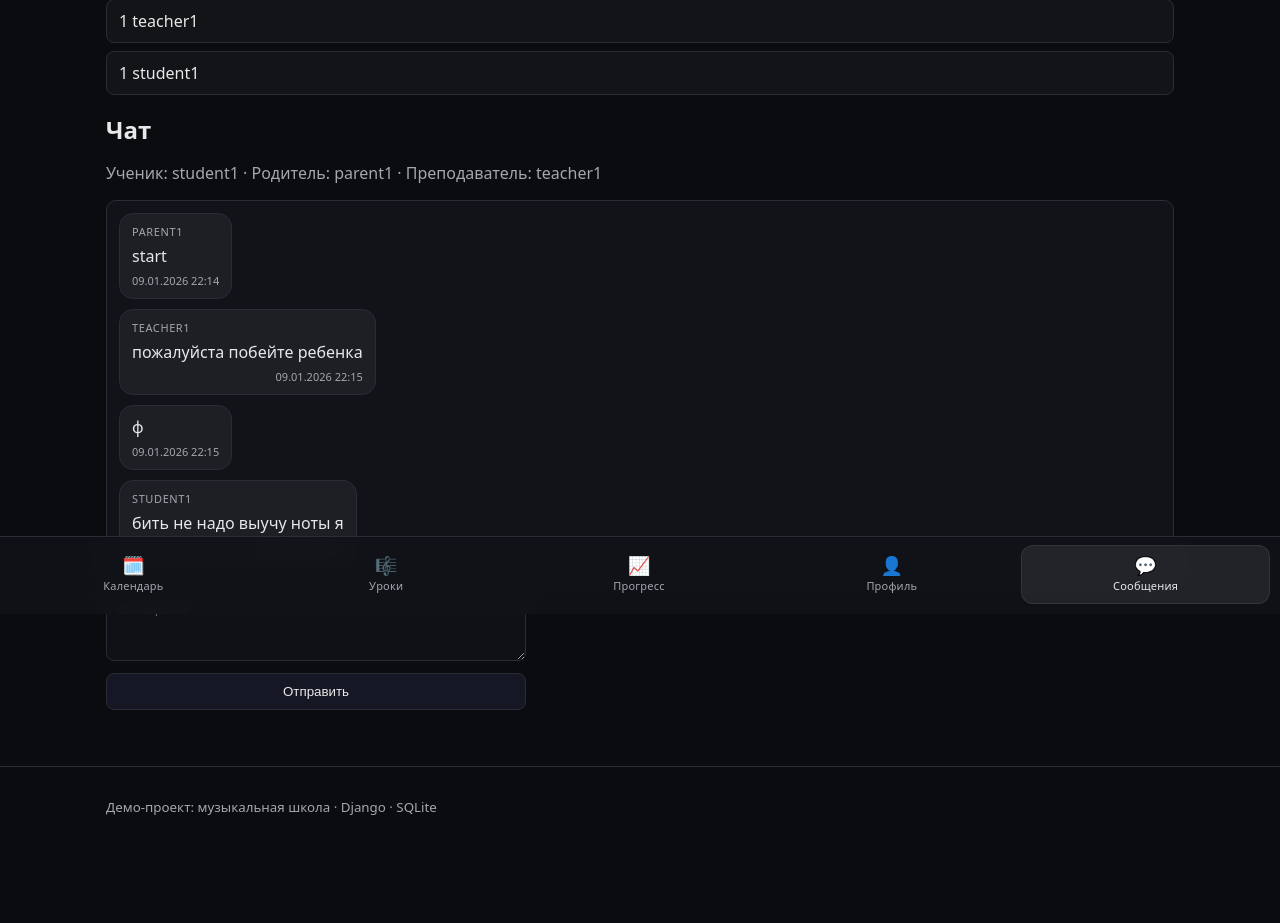
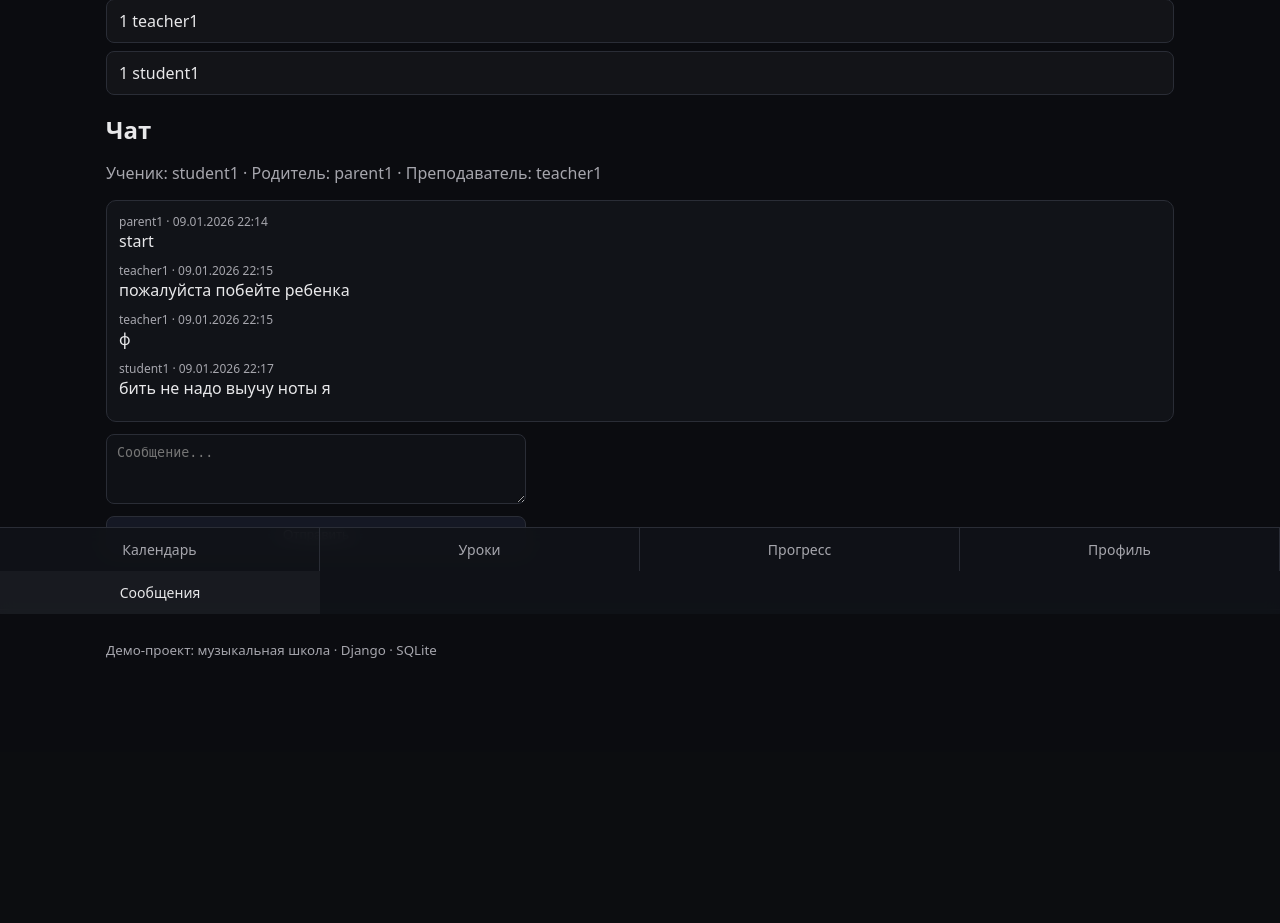
Before and after one commit to Sinezub2/music-Gradebook, a Django app: page /messages/1/ in a window 1280 px wide. Shown: the part 186-1109 px from the top of the page. After the commit the page ends 844 px from the top, so only its background shows below. Run offline with Django 4.2, Linux system fonts and the light colour scheme; a user stored in the database is signed in; data comes from the database, SQL or seed files in the repository.

Commit message:
Revert "Polish bottom navigation and chat layout"

```diff
--- a/static/css/main.css
+++ b/static/css/main.css
@@ -137,7 +137,7 @@ textarea { min-height: 70px; resize: vertical; }
 .input-score { max-width: 120px; }
 /* ===== Bottom navigation (fixed) ===== */
 body {
-  padding-bottom: 78px; /* space for bottom nav */
+  padding-bottom: 64px; /* space for bottom nav */
 }
 
 .bottom-nav {
@@ -150,47 +150,31 @@ body {
   background: rgba(17, 19, 24, 0.92);
   backdrop-filter: blur(8px);
 
-  display: flex;
-  gap: 6px;
-  padding: 8px 10px 10px;
+  display: grid;
+  grid-template-columns: repeat(4, 1fr);
   z-index: 1000;
 }
 
 .bottom-link {
-  flex: 1;
-  min-width: 0;
   text-align: center;
-  padding: 10px 6px;
+  padding: 12px 10px;
   color: var(--muted);
-  font-size: 12px;
-  border-radius: 12px;
-  display: flex;
-  flex-direction: column;
-  align-items: center;
-  justify-content: center;
-  gap: 4px;
+  font-size: 14px;
+  border-right: 1px solid var(--border);
+}
+
+.bottom-link:last-child {
+  border-right: none;
 }
 
 .bottom-link:hover {
   color: var(--text);
   text-decoration: none;
-  background: rgba(255, 255, 255, 0.04);
 }
 
 .bottom-link.active {
   color: var(--text);
-  background: rgba(255, 255, 255, 0.08);
-  border: 1px solid rgba(255, 255, 255, 0.08);
-}
-
-.bottom-icon {
-  font-size: 18px;
-  line-height: 1;
-}
-
-.bottom-label {
-  font-size: 11px;
-  letter-spacing: 0.2px;
+  background: rgba(255, 255, 255, 0.04);
 }
 
 /* ===== Status badges (TODO/DONE/LATE) ===== */
@@ -217,57 +201,32 @@ body {
   background: rgba(255, 106, 106, 0.10);
   border-color: rgba(255, 106, 106, 0.22);
 }
-.chat-card {
-  max-height: 55vh;
-  overflow: auto;
-  padding: 12px;
+.messages {
+  display: flex;
+  flex-direction: column;
+  gap: 8px;
 }
 
-.chat-messages {
-  display: flex;
-  flex-direction: column;
-  gap: 10px;
-}
-
-.chat-message {
+.message {
   display: flex;
 }
 
-.chat-message.is-me {
+.message.me {
   justify-content: flex-end;
 }
 
-.chat-message.is-them {
+.message.them {
   justify-content: flex-start;
 }
 
-.chat-bubble {
-  max-width: min(75%, 520px);
-  padding: 10px 12px;
-  border-radius: 14px;
-  background: rgba(255, 255, 255, 0.05);
+.message-bubble {
+  max-width: 70%;
+  padding: 8px 12px;
+  border-radius: 12px;
+  background: rgba(255,255,255,0.06);
   border: 1px solid var(--border);
-  display: grid;
-  gap: 6px;
 }
 
-.chat-message.is-me .chat-bubble {
-  background: rgba(106, 168, 255, 0.12);
+.message.me .message-bubble {
+  background: rgba(106,168,255,0.12);
 }
-
-.chat-sender {
-  font-size: 11px;
-  color: var(--muted);
-  text-transform: uppercase;
-  letter-spacing: 0.6px;
-}
-
-.chat-text {
-  white-space: pre-wrap;
-}
-
-.chat-meta {
-  font-size: 11px;
-  color: var(--muted);
-  text-align: right;
-}
--- a/templates/base.html
+++ b/templates/base.html
@@ -44,36 +44,21 @@
   </footer>
 
   {% if user.is_authenticated %}
-    <nav class="bottom-nav" aria-label="Основная навигация">
+    <nav class="bottom-nav">
       <a class="bottom-link {% if request.path|slice:':10' == '/calendar/' %}active{% endif %}"
-       href="/calendar/" title="Календарь">
-        <span class="bottom-icon" aria-hidden="true">🗓️</span>
-        <span class="bottom-label">Календарь</span>
-      </a>
+       href="/calendar/">Календарь</a>
 
       <a class="bottom-link {% if request.path|slice:':9' == '/lessons/' %}active{% endif %}"
-       href="/lessons/" title="Уроки">
-        <span class="bottom-icon" aria-hidden="true">🎼</span>
-        <span class="bottom-label">Уроки</span>
-      </a>
+       href="/lessons/">Уроки</a>
 
       <a class="bottom-link {% if request.path|slice:':8' == '/courses/' or '/grades/' in request.path %}active{% endif %}"
-       href="/courses/" title="Прогресс">
-        <span class="bottom-icon" aria-hidden="true">📈</span>
-        <span class="bottom-label">Прогресс</span>
-      </a>
+       href="/courses/">Прогресс</a>
 
       <a class="bottom-link {% if request.path|slice:':11' == '/students/' %}active{% endif %}"
-       href="/students/{{ user.id }}/profile/" title="Профиль">
-        <span class="bottom-icon" aria-hidden="true">👤</span>
-        <span class="bottom-label">Профиль</span>
-      </a>
+       href="/students/{{ user.id }}/profile/">Профиль</a>
 
       <a class="bottom-link {% if request.path|slice:':10' == '/messages/' %}active{% endif %}"
-       href="/messages/" title="Сообщения">
-        <span class="bottom-icon" aria-hidden="true">💬</span>
-        <span class="bottom-label">Сообщения</span>
-      </a>
+       href="/messages/">Сообщения</a>
   </nav>
 {% endif %}
 
--- a/templates/messaging/thread_detail.html
+++ b/templates/messaging/thread_detail.html
@@ -4,23 +4,16 @@
   <h1>Чат</h1>
   <p class="muted">Ученик: {{ thread.student.username }} · Родитель: {{ thread.parent.username }} · Преподаватель: {{ thread.teacher.username }}</p>
 
-  <div class="card chat-card">
+  <div class="card" style="max-height: 55vh; overflow:auto; padding: 12px;">
     {% if not messages %}
       <p class="muted">Сообщений нет.</p>
     {% else %}
-      <div class="chat-messages">
-        {% for m in messages %}
-          <div class="chat-message {% if m.sender_id == user.id %}is-me{% else %}is-them{% endif %}">
-            <div class="chat-bubble">
-              {% ifchanged m.sender_id %}
-                <div class="chat-sender">{{ m.sender.username }}</div>
-              {% endifchanged %}
-              <div class="chat-text">{{ m.text|linebreaksbr }}</div>
-              <div class="chat-meta">{{ m.created_at|date:"d.m.Y H:i" }}</div>
-            </div>
-          </div>
-        {% endfor %}
-      </div>
+      {% for m in messages %}
+        <div style="margin-bottom:10px;">
+          <div class="muted small">{{ m.sender.username }} · {{ m.created_at|date:"d.m.Y H:i" }}</div>
+          <div style="white-space: pre-wrap;">{{ m.text }}</div>
+        </div>
+      {% endfor %}
     {% endif %}
   </div>
 
```
